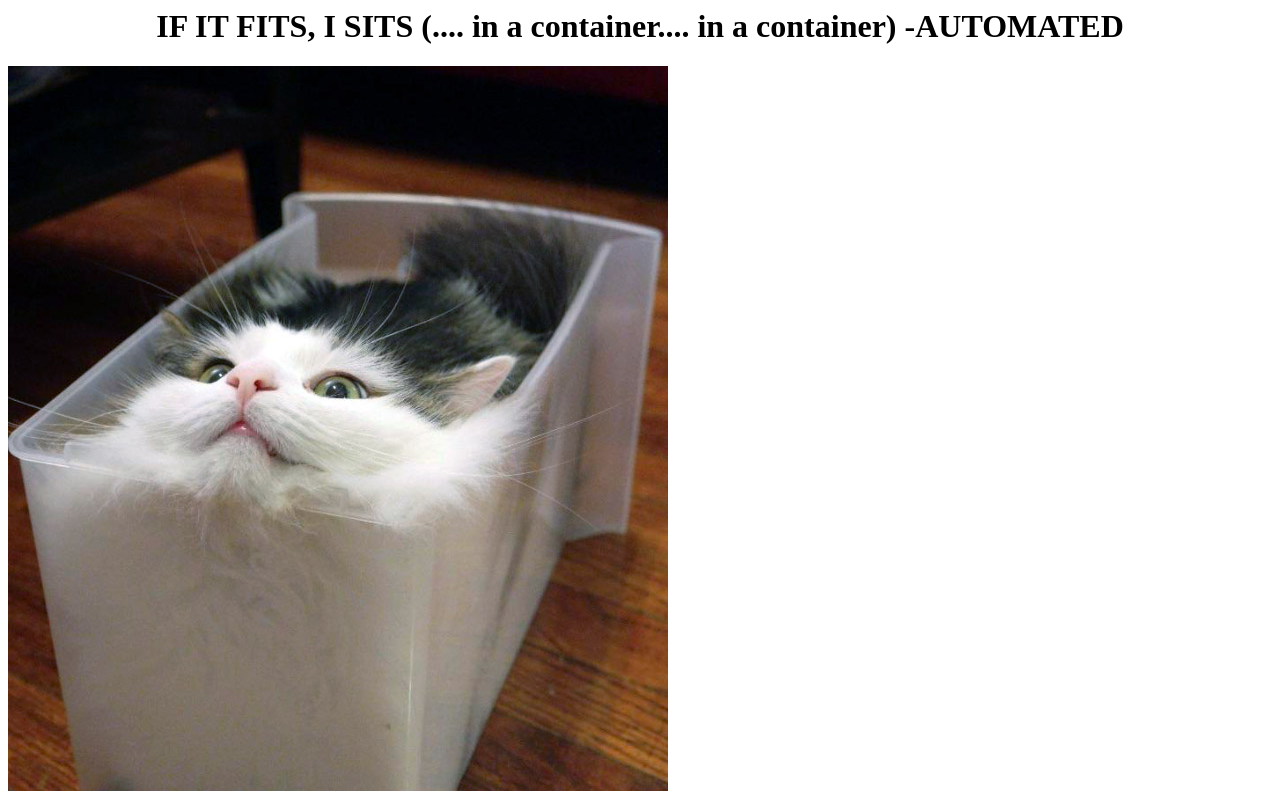
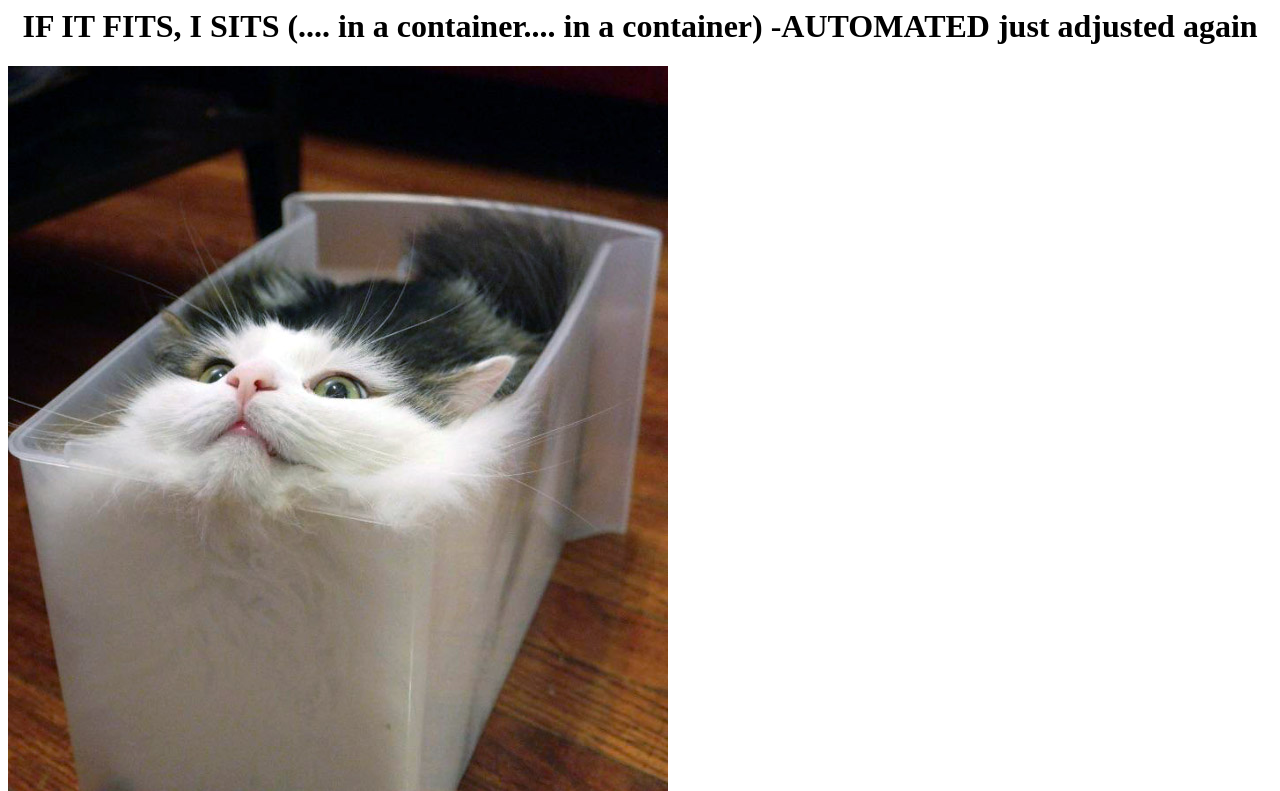
Before and after one commit to Aramide-jk/catpipeline-codecommit-123, a plain HTML site: page index.html in a window 1280 px wide. Shown: the top 791 px of the page. Drawn offline with Linux system fonts and the light colour scheme.

Commit message:
updated index again

```diff
--- a/index.html
+++ b/index.html
@@ -6,6 +6,7 @@
     <center>
       <h1>
         IF IT FITS, I SITS (.... in a container.... in a container) -AUTOMATED
+        just adjusted again
       </h1>
     </center>
 
```
